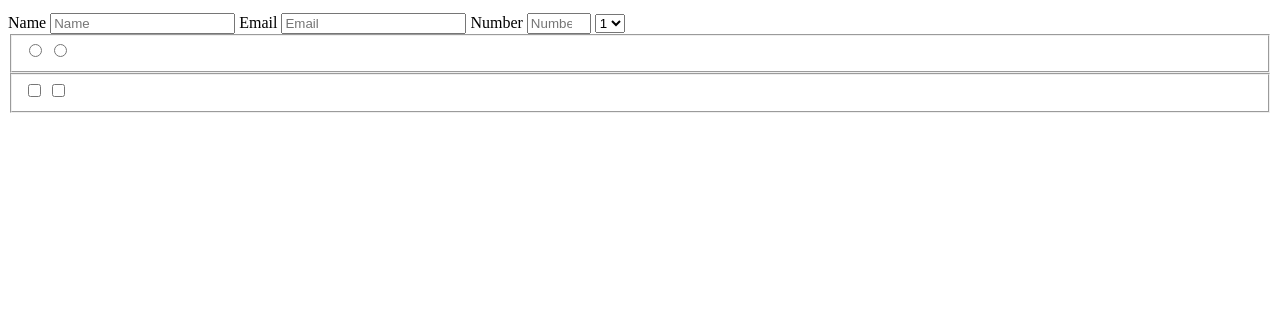
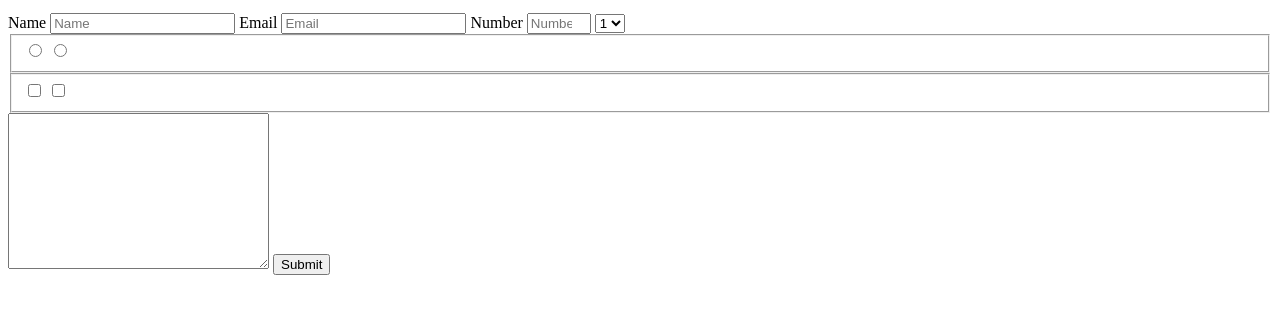
Before and after one commit to SafaErden/Safa-and-Abdelrahman, a plain HTML site: page index.html in a window 1280 px wide. Shown: the part 101-414 px from the top of the page. Drawn offline with Linux system fonts and the light colour scheme.

Commit message:
steps 15, 16

```diff
--- a/index.html
+++ b/index.html
@@ -39,6 +39,10 @@
       <input type="checkbox" value="value2" name="group2">
     </fieldset>
 
+    <textarea cols="30" rows="10"></textarea>
+
+    <button type="submit" id="submit">Submit</button>
+
   </form>
   <script src="js/index.js"></script>
 </body>
```
